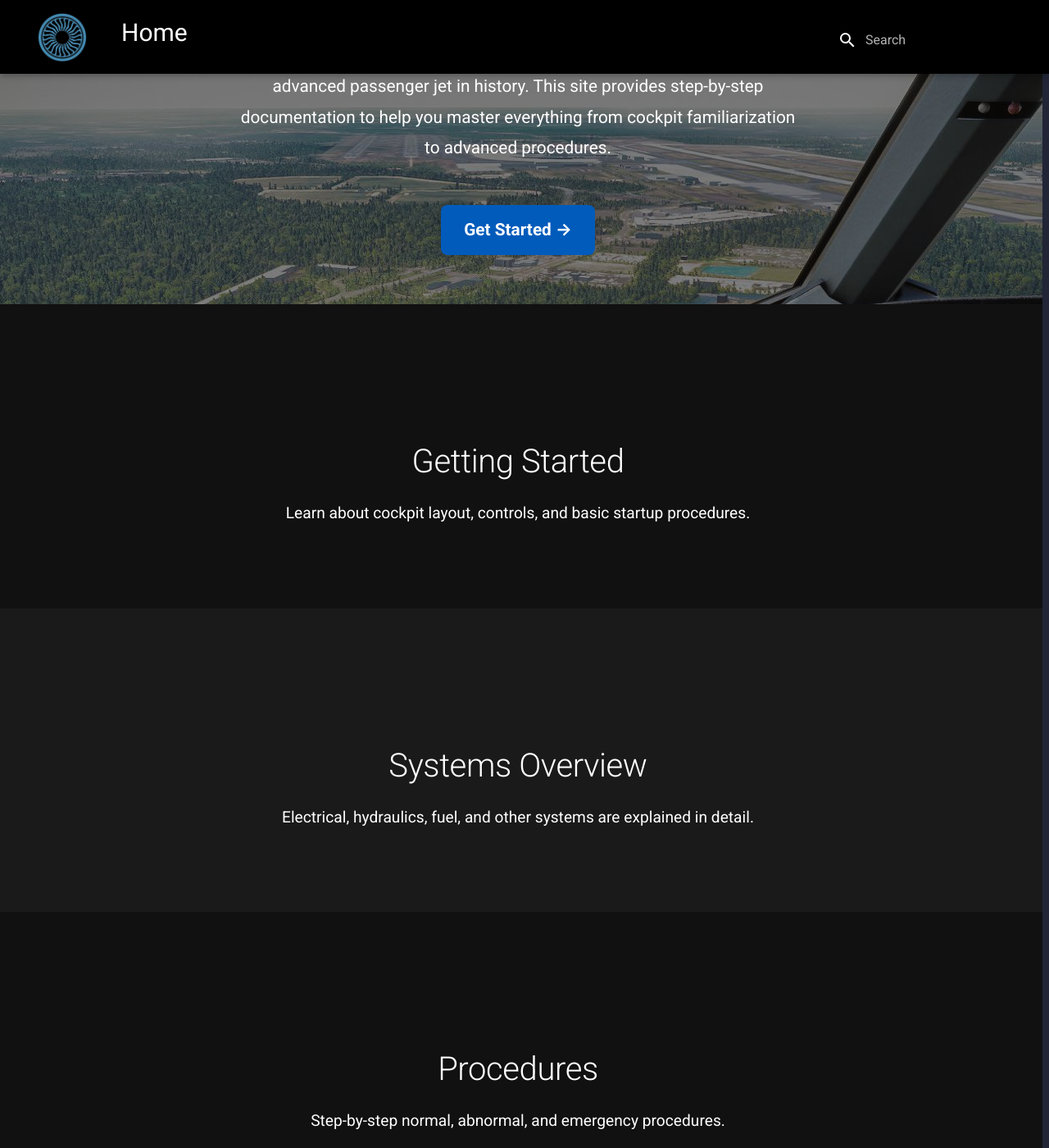
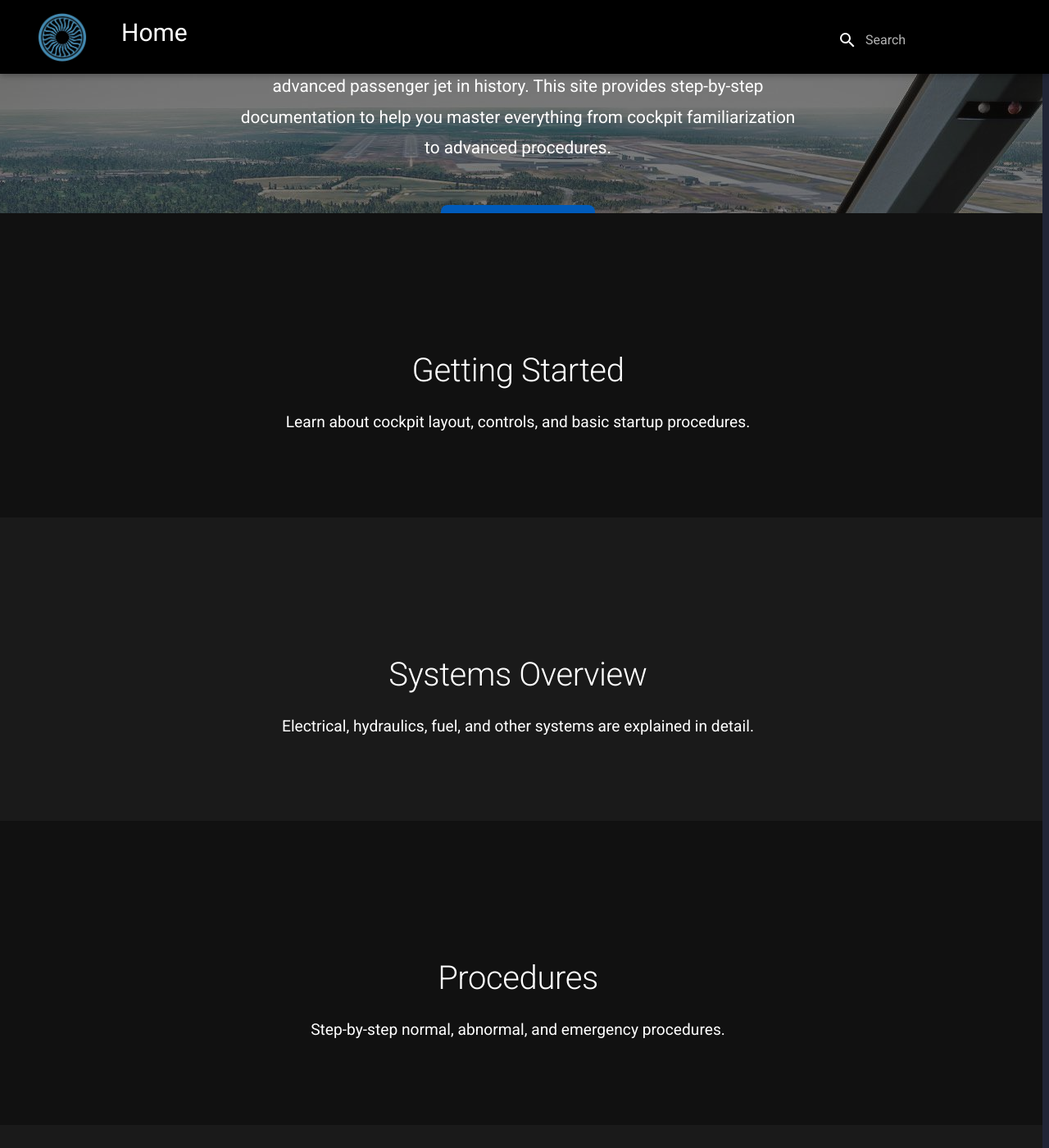
Before and after one commit to danhuaflx-56/A320-emulator, an MkDocs documentation site: the page built from docs/index.md, in a window 1280 px wide and 1400 px high, scrolled down 278 px. Shown: the whole window at 82% size. Built offline with MkDocs 1.6.1 and Material for MkDocs 9.7.7, drawn with Linux system fonts in a browser that asks for light colours.

Commit message:
Update custom.css

```diff
--- a/docs/assets/custom.css
+++ b/docs/assets/custom.css
@@ -7,9 +7,18 @@
 /* Optional: remove extra padding the dropdown left */
 .md-header-nav,
 .md-header-nav__menu,
-.md-header-nav__button, {
+.md-header-nav__button {
     display: none !important;
 }
+.hero-section {
+  background-image: url('assets/images/hero.jpg'); /* your hero image */
+  background-size: cover;      /* fills the entire div */
+  background-position: center; /* initial center position */
+  height: 500px;               /* adjust height as needed */
+  position: relative;
+  overflow: hidden;            /* prevents scroll artifacts */
+}
+
 .md-sidebar {
     display: none !important;
 }
```
